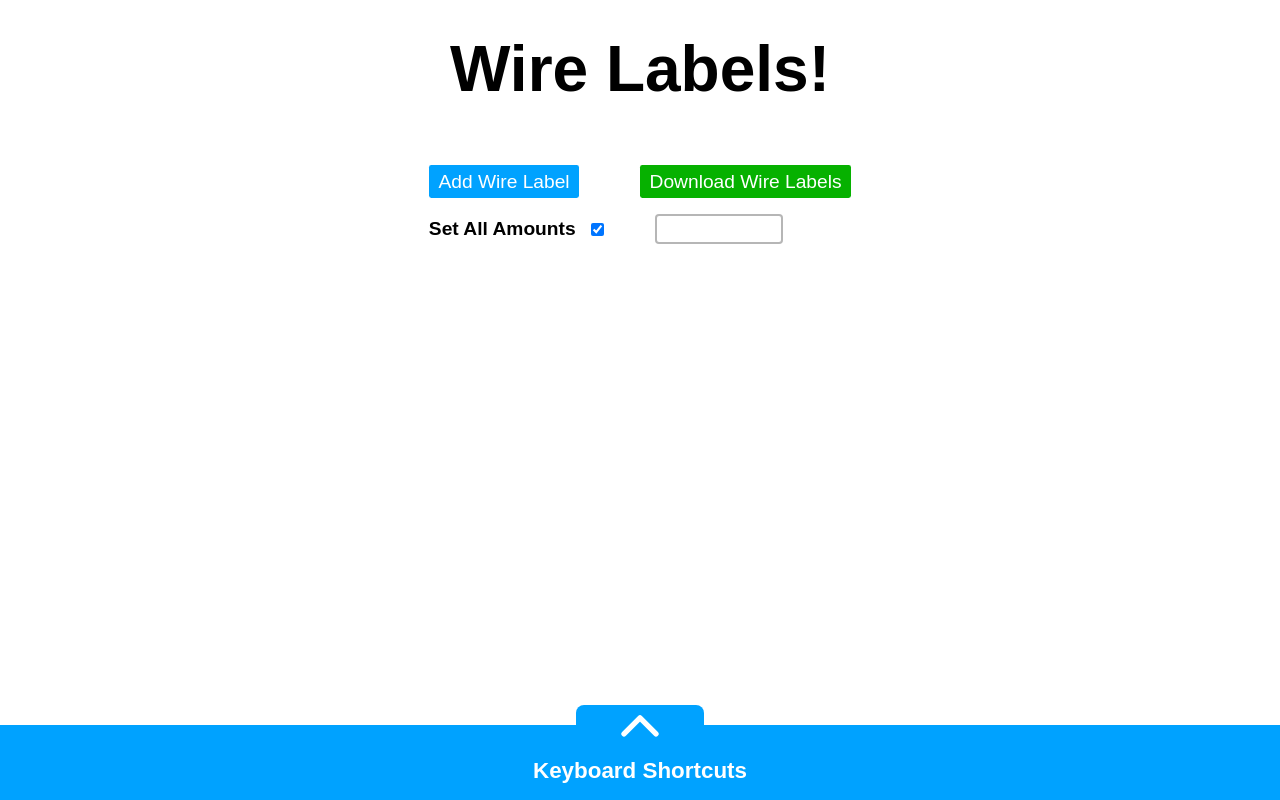
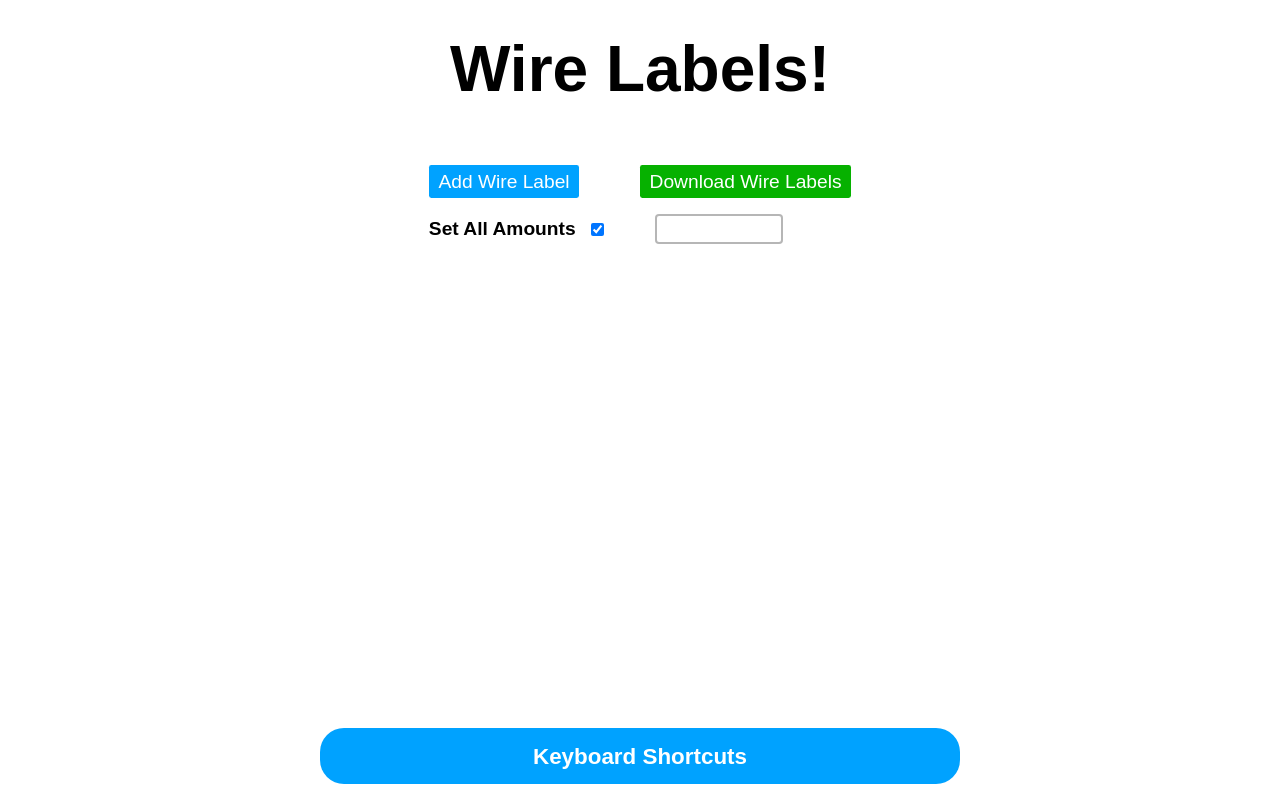
Before and after one commit to Android789515/label-list, a React (Vite) app: page / in a window 1280 px wide. Built offline with nearby package versions, Linux system fonts and the light colour scheme.

Commit message:
Make the Keyboard Shortcuts Legend Prettier
Restyle the legend and add animations.

```diff
--- a/src/components/shortcuts-legend/ShortcutsLegend.module.css
+++ b/src/components/shortcuts-legend/ShortcutsLegend.module.css
@@ -2,29 +2,32 @@
   color: #fff;
 
   position: fixed;
+  left: 50%;
   bottom: 0;
 
   display: grid;
-  grid-template-rows: auto 2em;
+  grid-template-rows: auto auto;
   grid-template-columns: minmax(1em, 1fr) 10fr minmax(1em, 1fr);
   row-gap: 2em;
 
-  width: 100vw;
+  width: 50vw;
+  height: 3.5em;
+
+  overflow: hidden;
 
   background: rgb(0, 162, 255);
   padding: 1em 0;
+  border-radius: 1.5em;
 
-  translate: 0 4em;
-  transition: translate 250ms;
+  translate: -50% -1em;
+  transition: height 500ms;
 }
 
 .legend:focus,
 .legend:hover {
-  grid-template-rows: auto auto;
+  height: 24em;
 
   outline: none;
-
-  translate: 0;
 }
 
 .shortcuts {
--- a/src/components/shortcuts-legend/ShortcutsLegend.tsx
+++ b/src/components/shortcuts-legend/ShortcutsLegend.tsx
@@ -44,7 +44,7 @@ export const ShortcutsLegend = ({ shortcuts }: Props) => {
       id={legendRef}
       tabIndex={1}
     >
-      <ShowOrHideButton />
+      {/* <ShowOrHideButton /> */}
 
       <LegendTitle />
 
--- a/src/components/shortcuts-legend/components/legend-title/LegendTitle.module.css
+++ b/src/components/shortcuts-legend/components/legend-title/LegendTitle.module.css
@@ -4,6 +4,5 @@
 
   grid-column: span 3;
 
-  margin-top: .75em;
-  margin-bottom: 0;
+  margin: 0;
 }
--- a/src/components/shortcuts-legend/components/show-or-hide-button/ShowOrHideButton.module.css
+++ b/src/components/shortcuts-legend/components/show-or-hide-button/ShowOrHideButton.module.css
@@ -11,7 +11,7 @@
 
   background: rgb(0, 162, 255);
   padding: .25em;
-  border-radius: .5em;
+  border-radius: 1.5em;
 
   translate: -50% -1.25em;
 }
```
